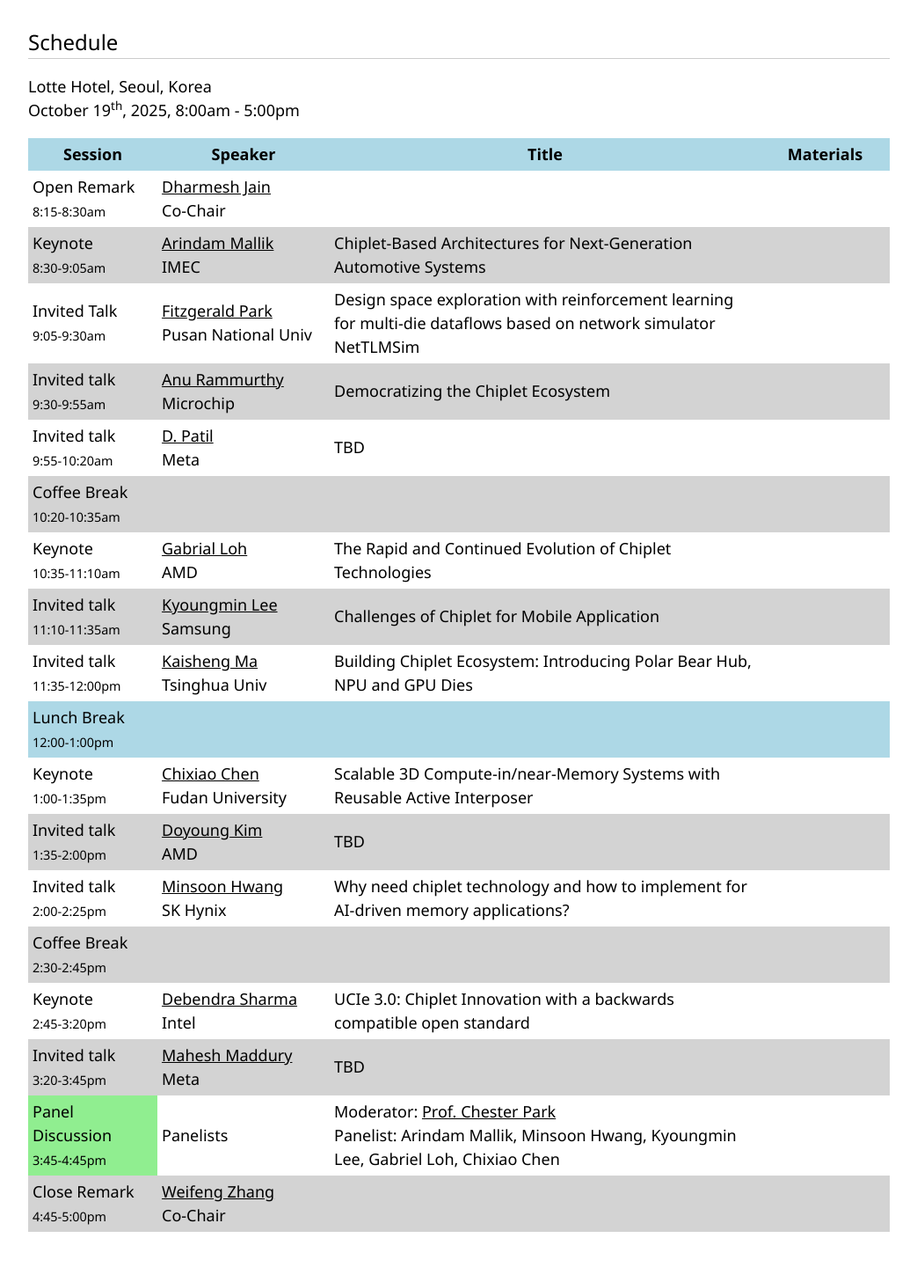
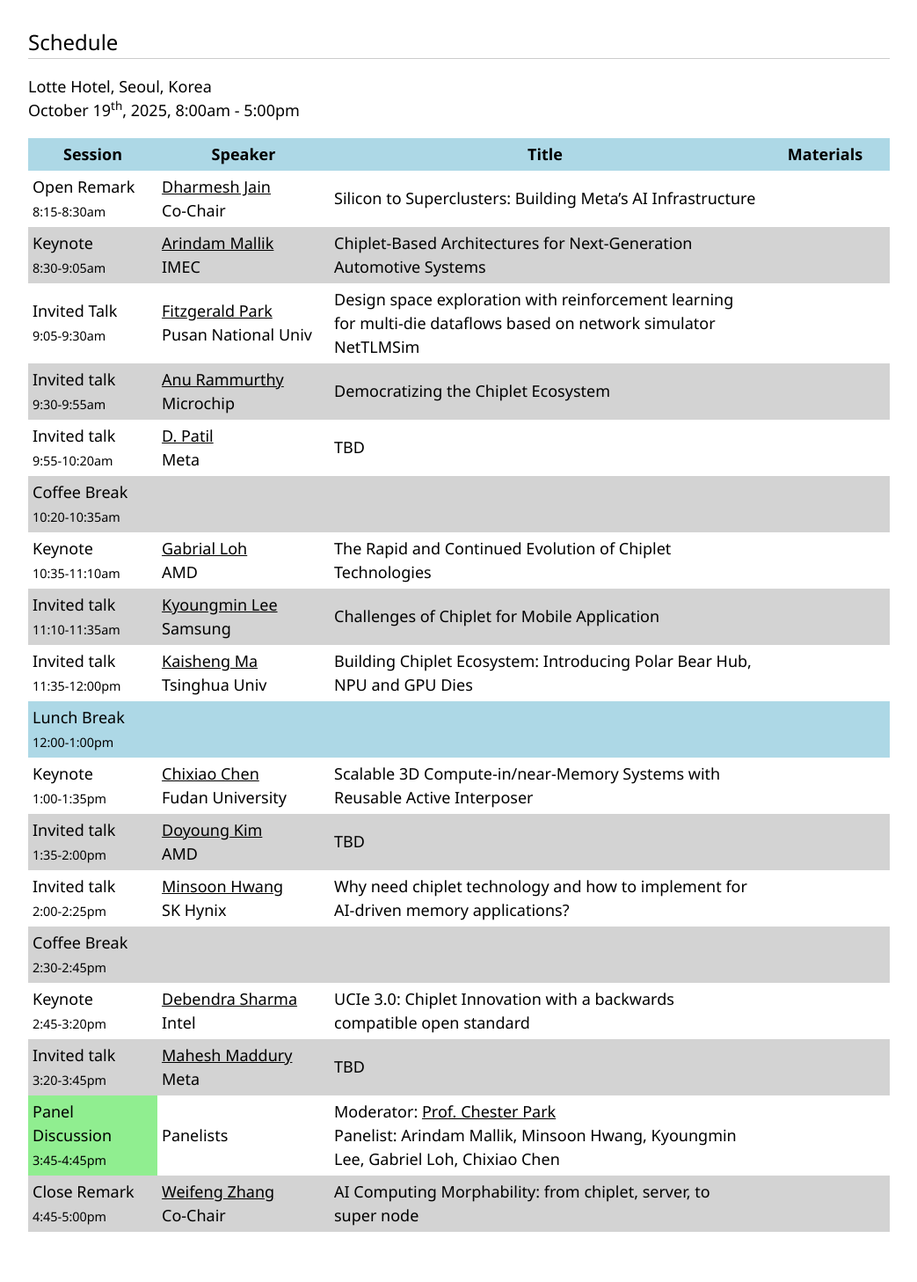
Before and after one commit to hipchips/micro2025, a plain HTML site: page index.html in a window 1280 px wide. Shown: the part 6000-7457 px from the top of the page at 88% size, without its empty margins (118-1161 px from the left). Drawn offline with nearby package versions, Linux system fonts and the light colour scheme.

Commit message:
Add presentation titles for DJ and Weifeng

```diff
--- a/index.html
+++ b/index.html
@@ -321,7 +321,7 @@
 		<tr style="vertical-align:middle">
 			<td align="left">Open Remark<br><small>8:15-8:30am</small></td>
 			<td align="left"> <a href="#org-dj">Dharmesh Jain</a> <br> Co-Chair </td>
-			<td align="left">  </td>
+			<td align="left"> Silicon to Superclusters: Building Meta’s AI Infrastructure </td>
 			<td align="center"> </td>
 		</tr>
 		<tr style="background-color:lightgray; vertical-align:middle">
@@ -440,7 +440,7 @@
 		<tr style="background-color:lightgray; vertical-align:middle">
 			<td align="left"> Close Remark <br><small>4:45-5:00pm</small> </td>
 			<td align="left"> <a href="#org-weifeng"> Weifeng Zhang</a> <br> Co-Chair </td>
-			<td align="left">  </td>
+			<td align="left"> AI Computing Morphability: from chiplet, server, to super node </td>
 			<td align="center"> <!-- a href=""> Slides </a --> <br>
 			</td>
 		</tr>
```
